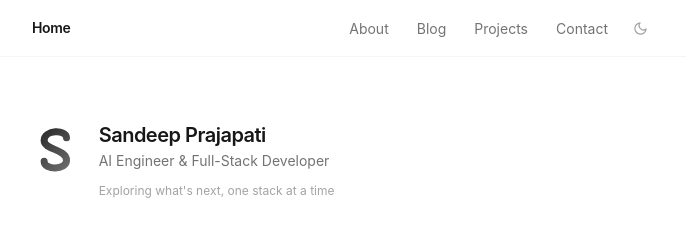
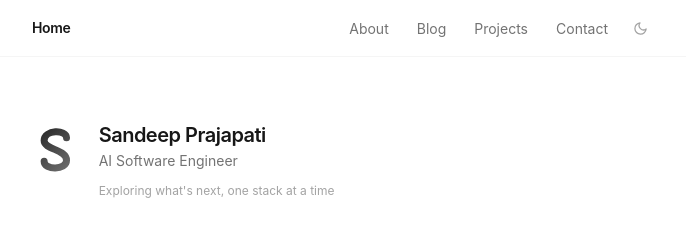
Before and after one commit to simplysandeepp/ember, a Next.js app: page / in a window 1280 px wide. Shown: the top 241 px of the page, without its empty margins (296-982 px from the left). Built offline with nearby package versions, Linux system fonts and the light colour scheme.

Commit message:
Change home hero tagline to 'AI Software Engineer'

```diff
--- a/app/page.tsx
+++ b/app/page.tsx
@@ -38,7 +38,7 @@ export default function HomePage() {
               Sandeep Prajapati
             </h1>
             <p className="text-sm text-neutral-500 mt-0.5">
-              AI Engineer &amp; Full-Stack Developer
+              AI Software Engineer
             </p>
             <p className="text-xs text-neutral-400 dark:text-neutral-500 mt-3">
               Exploring what&apos;s next, one stack at a time
```
